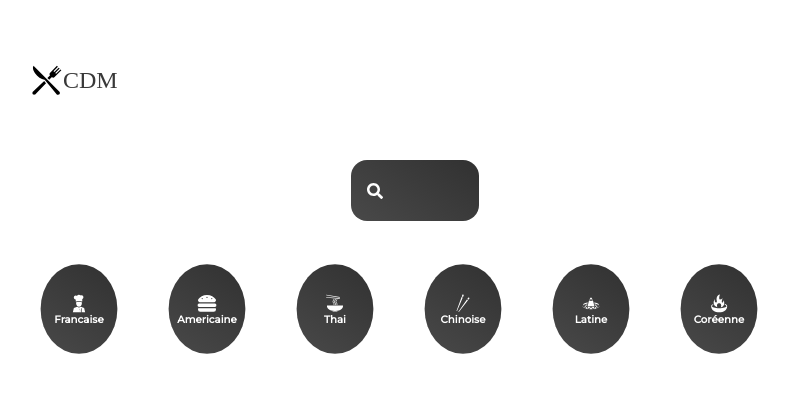
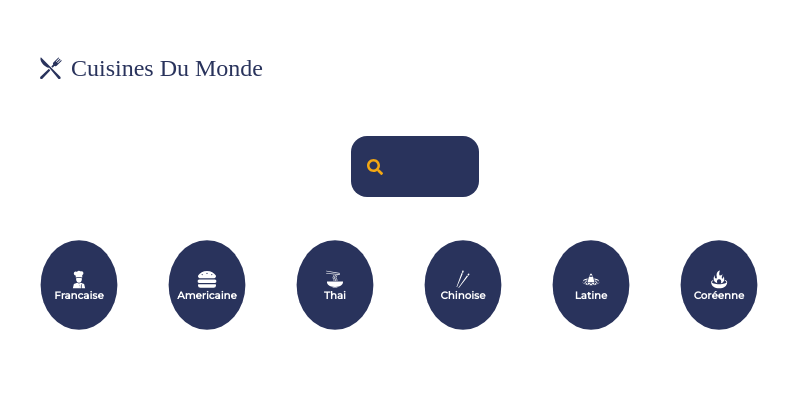
Before and after one commit to KatouProg/cuisine_du_monde, a React (Create React App) app: page / in a window 1280 px wide. Shown: the top 404 px of the page, without its empty margins (225-1014 px from the left). Built offline with nearby package versions, Linux system fonts and the light colour scheme; no server answers; the HTML template or start-up script is replaced by a standard one.

Commit message:
Termine / reste design***

```diff
--- a/src/App.js
+++ b/src/App.js
@@ -12,7 +12,7 @@
       <BrowserRouter>
         <Nav>
           <GiKnifeFork />
-          <Logo to={"/"}>CDM</Logo>
+          <Logo to={"/"}>Cuisines Du Monde</Logo>
         </Nav>
         <Search />
         <Category />
@@ -27,16 +27,20 @@
   font-size: 1.5rem;
   font-weight: 400;
   font-family: 'Lobster Two', cursive;
+  color: #29335c;
 `;
 
 const Nav = styled.div`
-  padding: 4rem 0rem;
+  padding: 3rem 0rem;
   display: flex;
   justify-content: flex-start;
   align-items: center;
+  color: #29335c;
   svg {
-    font-size: 2rem;
+    font-size: 2.5rem;
+    padding: 0.5rem;
   }
 `;
 
+
 export default App;
--- a/src/components/Category.jsx
+++ b/src/components/Category.jsx
@@ -49,7 +49,7 @@
     border-radius: 50%;
     margin-right: 2rem;
     text-decoration: none;
-    background: linear-gradient(35deg, #494949, #313131);
+    background: #29335C;
     width: 7rem;
     height: 7rem;
     cursor: pointer;
@@ -65,7 +65,14 @@
         font-size: 1.5rem;
     }
     &.active{
-        background: linear-gradient(to right, #f27121, #e94057)
+        background: #29335C;
+        h4{
+          color: #ffd075;
+        }
+        svg{
+          color: #ffd075;
+        }
+
     }
 `;
 
--- a/src/components/Popular.jsx
+++ b/src/components/Popular.jsx
@@ -19,7 +19,7 @@
         if(check) {
             setPopular(JSON.parse(check));
         }else{
-            const api = await fetch(`https://api.spoonacular.com/recipes/random?apiKey=d15474f1c80e4b908ad1f0d389886533&number=9`); // ***TODO*** apiKey=${process.env.REACT_APP_API_KEY}
+            const api = await fetch(`https://api.spoonacular.com/recipes/random?apiKey=61c397f900b74a03bded03cbae24a1a7&number=9`); // ***TODO*** apiKey=${process.env.REACT_APP_API_KEY}
             const data = await api.json();
 
             localStorage.setItem("popular", JSON.stringify(data.recipes));
--- a/src/components/Search.jsx
+++ b/src/components/Search.jsx
@@ -59,7 +59,7 @@
     input{
         border: none;
         border-radius: 1rem;
-        background: linear-gradient(35deg, #494949, #313131);
+        background: #29335c;
         font-size: 1.5rem;
         padding: 1rem 3rem;
         color: white;
@@ -71,7 +71,7 @@
         top: 50%;
         left:0%;
         transform: translate(100%, -50%);
-        color: white;
+        color: #F3A712;
     }
 `;
 
--- a/src/components/Veggie.jsx
+++ b/src/components/Veggie.jsx
@@ -19,7 +19,7 @@
         if(check) {
             setVeggie(JSON.parse(check));
         }else{
-            const api = await fetch(`https://api.spoonacular.com/recipes/random?apiKey=d15474f1c80e4b908ad1f0d389886533&number=9&tags=vegetarian`); // ***TODO*** apiKey=${process.env.REACT_APP_API_KEY}
+            const api = await fetch(`https://api.spoonacular.com/recipes/random?apiKey=61c397f900b74a03bded03cbae24a1a7&number=9&tags=vegetarian`); // ***TODO*** apiKey=${process.env.REACT_APP_API_KEY}
             const data = await api.json();
 
             localStorage.setItem("veggie", JSON.stringify(data.recipes));
--- a/src/pages/Cuisine.jsx
+++ b/src/pages/Cuisine.jsx
@@ -13,7 +13,7 @@
     let params = useParams();
 
     const getCuisine = async (name) => {
-        const data = await fetch(`https://api.spoonacular.com/recipes/complexSearch?apiKey=d15474f1c80e4b908ad1f0d389886533&cuisine=${name}&number=12`);
+        const data = await fetch(`https://api.spoonacular.com/recipes/complexSearch?apiKey=61c397f900b74a03bded03cbae24a1a7&cuisine=${name}&number=12`);
         const recipes = await data.json();
         setCuisine(recipes.results);
     };
--- a/src/pages/Recipe.jsx
+++ b/src/pages/Recipe.jsx
@@ -10,7 +10,7 @@
     const [activeTab, setActiveTab] = useState('instructions');
 
     const fetchDetails = async () => {
-        const data = await fetch(`https://api.spoonacular.com/recipes/${params.name}/information?apiKey=d15474f1c80e4b908ad1f0d389886533`);
+        const data = await fetch(`https://api.spoonacular.com/recipes/${params.name}/information?apiKey=61c397f900b74a03bded03cbae24a1a7`);
         const detailData = await data.json();
         setDetails(detailData);
         console.log(detailData);
--- a/src/pages/Searched.jsx
+++ b/src/pages/Searched.jsx
@@ -10,7 +10,7 @@
     let params = useParams();
 
     const getSearched = async (name) => {
-        const data = await fetch(`https://api.spoonacular.com/recipes/complexSearch?apiKey=d15474f1c80e4b908ad1f0d389886533&query=${name}&number=12`);
+        const data = await fetch(`https://api.spoonacular.com/recipes/complexSearch?apiKey=61c397f900b74a03bded03cbae24a1a7&query=${name}&number=12`);
         const recipes = await data.json();
         setSearchedRecipes(recipes.results);
     };
```
